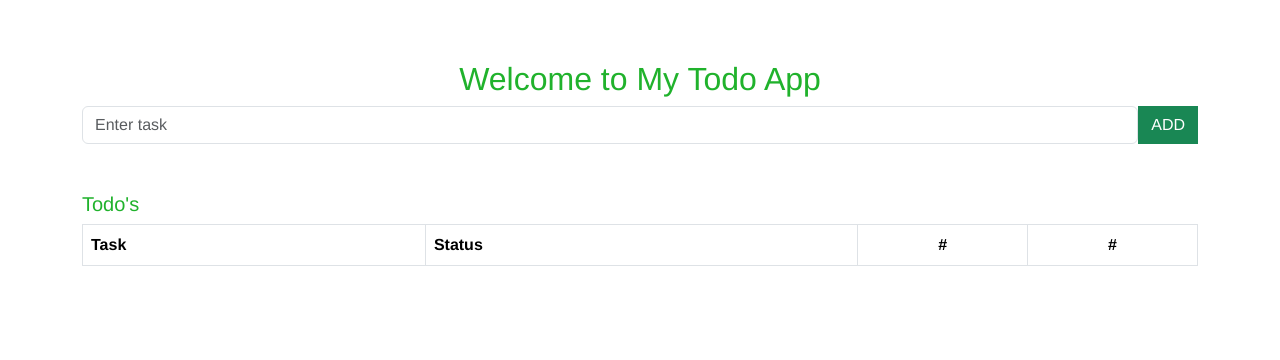
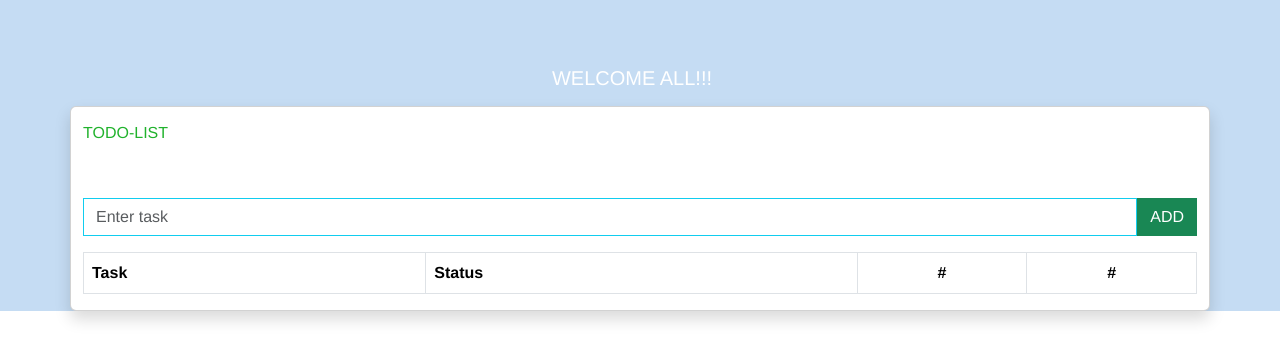
Before and after one commit to hninhnin0929/ToDoApp-V1, a Vue app: page /#/ in a window 1280 px wide. Shown: the top 360 px of the page. Built offline with nearby package versions, Linux system fonts and the light colour scheme.

Commit message:
change color

```diff
--- a/src/App.vue
+++ b/src/App.vue
@@ -18,6 +18,8 @@ export default {
   -moz-osx-font-smoothing: grayscale;
   /* text-align: center; */
   color: #2c3e50;
-  margin-top: 60px;
+  /* margin-top: 60px; */
+  background-color: rgb(197, 220, 243);
 }
+
 </style>
--- a/src/components/Home.vue
+++ b/src/components/Home.vue
@@ -1,18 +1,20 @@
 <template>
-  <div class="container">
+  <div class="main-wrapper">
 
-    <h2 class="text-center mt-5">{{ msg }}</h2>
+    <Navbar></Navbar>
+    <div class="container card shadow shadow-lg--hover">
+
+      <h6 class="mt-3">{{ msg }}</h6>
 
       <!-- Input -->
-    <div class="d-flex">
-      <input v-model="task" type="text" class="form-control" placeholder="Enter task">
+      <div class="d-flex mt-5">
+        <input v-model="task" type="text" class="form-control add-task-field" placeholder="Enter task" v-on:keydown.enter="submitTask">
         <button @click="submitTask" class="btn btn-success rounded-0">ADD</button>
+
       </div>
 
-    <h5 class=" mt-5">Todo's</h5>
-
       <!-- Task Table -->
-    <table class="table table-bordered">
+      <table class="table table-bordered mt-3">
         <thead>
           <tr>
             <th scope="col">Task</th>
@@ -52,13 +54,22 @@
       </table>
 
     </div>
+  </div>
+
 </template>
 
 <script>
 
+  import navbar from "./Navbar";
+import Navbar from "./Navbar.vue";
+
   const STORAGE_KEY = 'vue-todo-app-storage';
 
   export default {
+    components: {
+    navbar,
+    Navbar
+},
     name: 'Home',
 
     props: {
@@ -66,7 +77,7 @@
     },
     data() {
       return {
-        msg: 'Welcome to My Todo App',
+        msg: 'TODO-LIST',
         task: '',
         editedTask: null,
         availableStatuses: ['to-do', 'in-progress', 'finished'],
@@ -92,6 +103,7 @@
     },
     methods: {
       submitTask(){
+        console.log("submit");
         if(this.task.length === 0) return;
 
         if(this.editedTask === null){
@@ -140,8 +152,13 @@
 
 <!-- Add "scoped" attribute to limit CSS to this component only -->
 <style scoped>
+.main-wrapper {
+  height: 100%;
+  padding-top: 50px;
+}
+
 h1,
-h2,h5 {
+h2,h6 {
   font-weight: normal;
   color: rgb(32, 178, 44);
 }
@@ -151,5 +168,14 @@ h2,h5 {
 .finished {
   text-decoration: line-through;
 }
+.add-task-field{
+  border-radius: 0;
+  /* border: none; */
+  background: transparent;
+  border: 1px solid #11cdef;
+}
+th {
+  background-color: #c2e2c6;
+}
 
 </style>
--- /dev/null
+++ b/src/components/Navbar.vue
@@ -0,0 +1,37 @@
+<template>
+  <div>
+    <nav class="navbar navbar-expand-lg navbar-dark bg-gradient-info">
+      <div class="container justify-content-center ">
+        <a class="navbar-brand" href="#">WELCOME ALL!!!</a>
+      </div>
+    </nav>
+  </div>
+</template>
+
+<script>
+export default {
+  name: "Navbar",
+  data: function() {
+    return {
+      userLoggedIn: false
+    };
+  },
+  methods: {
+
+  },
+  created() {
+  },
+};
+</script>
+
+<style>
+.navbar-brand{
+  font-size: 20px;
+  color: rgb(255, 127, 138);
+}
+@media screen and (max-width: 768px) {
+  .navbar .container{
+    margin-top: 0.25rem !important;
+  }
+}
+</style>
```
Lines whose indentation alone changed are shown as unchanged.
